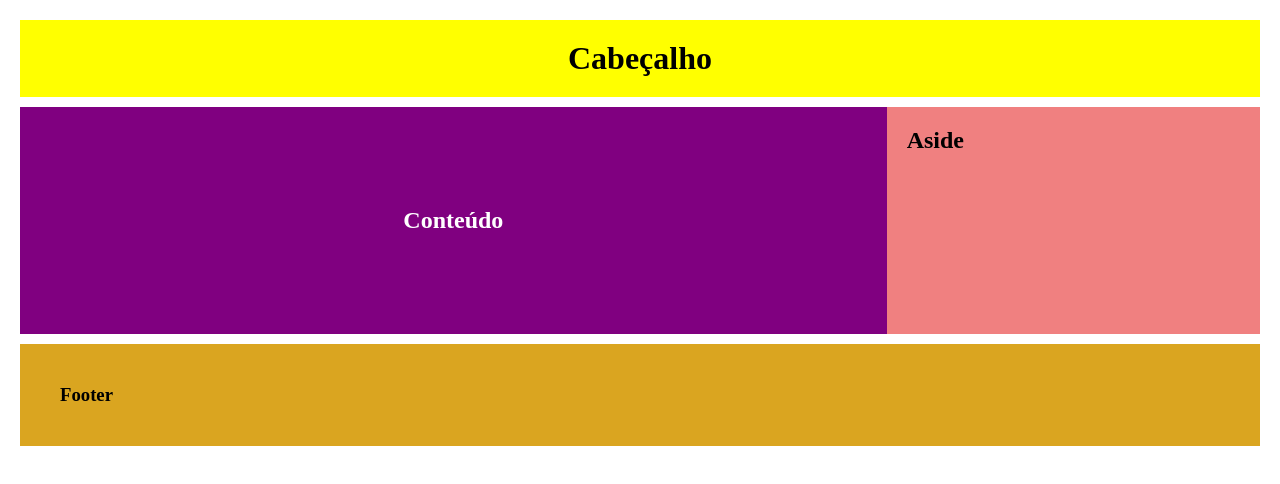
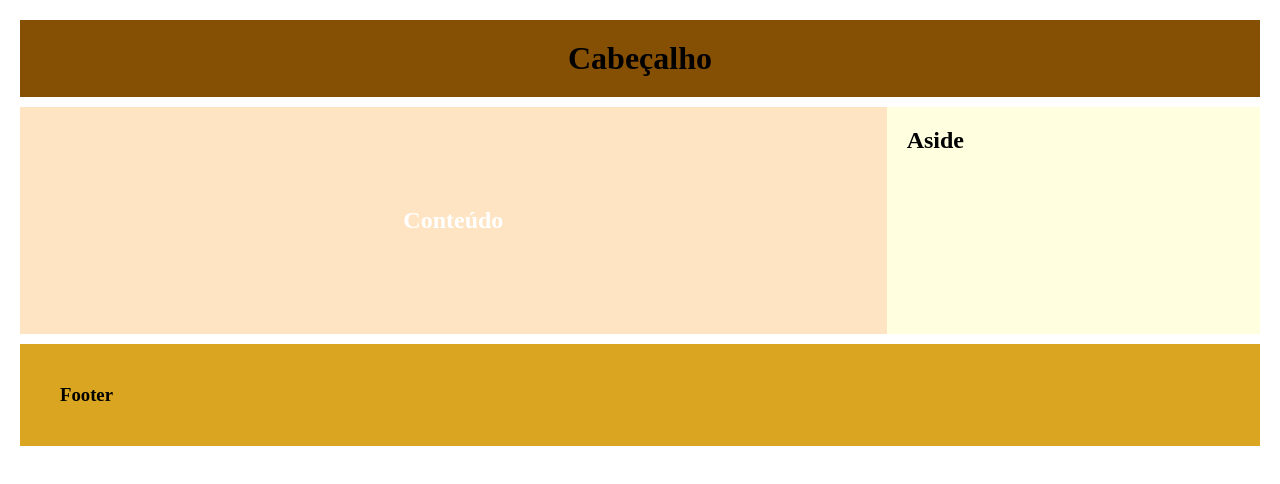
Before and after one commit to Tsk-inc/Projeto-Front-1ESPH, a plain HTML site: page index.html in a window 1280 px wide. Drawn offline with Linux system fonts and the light colour scheme.

Commit message:
alterando cores

```diff
--- a/src/css/estilo.css
+++ b/src/css/estilo.css
@@ -13,7 +13,7 @@ body{
     padding: 20px; /*espaçamento interno em todos os lados*/
 }
 header{
-    background: yellow;
+    background: rgb(133, 79, 4);
     text-align: center;
     padding: 20px;
 }
@@ -21,7 +21,7 @@ header{
         width:100%;
 }
 #conteudo{
-    background:  purple;
+    background: bisque;
     color: white;
     text-align: center;
     padding: 100px;
@@ -32,7 +32,7 @@ header{
     flex-direction: column;
 }
 aside{
-    background: lightcoral;
+    background: lightyellow;
     padding: 20px;
     flex: 1;
 }
```
